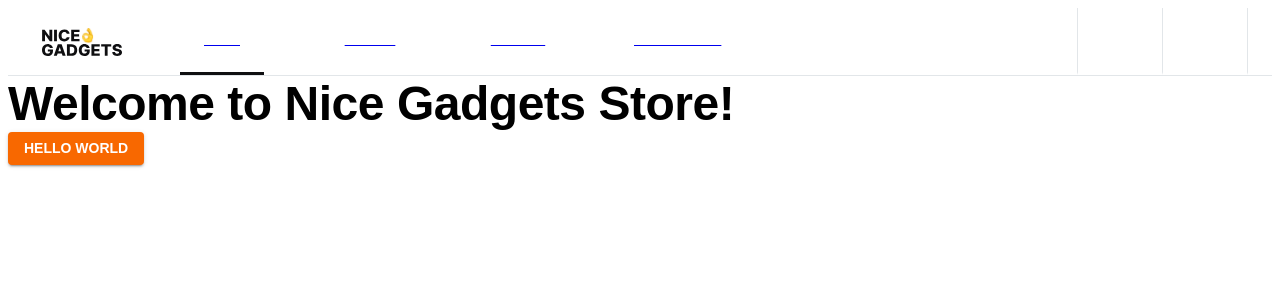
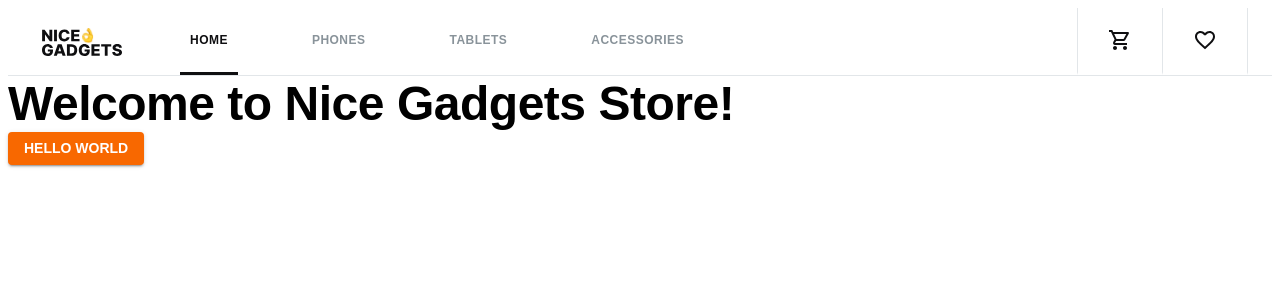
Before and after one commit to hattoriKanto/react_phone-catalog, a React (Vite) app: page /#/ in a window 1280 px wide. Shown: the top 300 px of the page. Built offline with nearby package versions, Linux system fonts and the light colour scheme.

Commit message:
fix and refactor code header in header component

```diff
--- a/src/components/Header/ActiveLink.tsx
+++ b/src/components/Header/ActiveLink.tsx
@@ -1,5 +1,6 @@
 import { CSSProperties } from 'react';
-import { HeaderNavButton, HeaderNavLinks } from '.';
+import { HeaderNavLinks } from '.';
+import { Button, Typography } from '@mui/material';
 
 interface ActiveLinkProps {
   label: string | JSX.Element;
@@ -18,17 +19,30 @@ export const ActiveLink: React.FC<ActiveLinkProps> = ({
     <HeaderNavLinks
       to={to}
       style={({ isActive }) => (isActive ? activeStyle : undefined)}
-      borderLeft={isJSXElem}
+      borderleft={isJSXElem.toString()}
     >
-      {({ isActive }) => (
-        <HeaderNavButton
-          disableElevation
-          disableRipple
-          color={isActive ? 'warning' : 'inherit'}
-        >
-          {label}
-        </HeaderNavButton>
-      )}
+      {({ isActive }) => {
+        return !isJSXElem ? (
+          <Typography
+            color={isActive ? 'primary' : 'secondary'}
+            variant="subtitle1"
+          >
+            {label}
+          </Typography>
+        ) : (
+          <Button
+            sx={{
+              '&:hover': {
+                background: 'transparent',
+              },
+            }}
+            disableElevation
+            disableRipple
+          >
+            {label}
+          </Button>
+        );
+      }}
     </HeaderNavLinks>
   );
 };
--- a/src/components/Header/Header.tsx
+++ b/src/components/Header/Header.tsx
@@ -25,16 +25,16 @@ export const Header: React.FC = () => {
   const handleChangeIcon = (link: string) => {
     if (link === HeaderOtherLinks.cart) {
       return locationPathname === HeaderOtherLinks.cart ? (
-        <ShoppingCartIcon color="warning"></ShoppingCartIcon>
+        <ShoppingCartIcon color="primary"></ShoppingCartIcon>
       ) : (
-        <ShoppingCartOutlinedIcon></ShoppingCartOutlinedIcon>
+        <ShoppingCartOutlinedIcon color="primary"></ShoppingCartOutlinedIcon>
       );
     }
 
     return locationPathname === HeaderOtherLinks.favourites ? (
-      <FavoriteIcon color="warning"></FavoriteIcon>
+      <FavoriteIcon color="primary"></FavoriteIcon>
     ) : (
-      <FavoriteBorderIcon></FavoriteBorderIcon>
+      <FavoriteBorderIcon color="primary"></FavoriteBorderIcon>
     );
   };
 
@@ -45,7 +45,7 @@ export const Header: React.FC = () => {
           <HeaderLogoLink to="">
             <Box
               component="img"
-              src="/img/header/logo.svg"
+              src="img/header/logo.svg"
               alt="Nice Gadget Logo"
             />
           </HeaderLogoLink>
--- a/src/components/Header/NavMenu.tsx
+++ b/src/components/Header/NavMenu.tsx
@@ -1,16 +1,16 @@
 import React from 'react';
-import { Box } from '@mui/material';
+import { Box, ListItem } from '@mui/material';
 
-import { NavList, NavListItem } from './Styles';
 import { HeaderNavLinks } from '../../types/HeaderNavLinks';
 import { ActiveLink } from './ActiveLink';
+import { NavList } from '.';
 
 export const NavMenu: React.FC = () => {
   return (
     <Box component="nav">
-      <NavList>
+      <NavList style={{ padding: 0 }}>
         {Object.entries(HeaderNavLinks).map(([text, link]) => (
-          <NavListItem key={text}>
+          <ListItem key={text} style={{ padding: 0 }}>
             <ActiveLink
               label={text}
               to={link}
@@ -18,7 +18,7 @@ export const NavMenu: React.FC = () => {
                 borderBottom: '3px solid #0f0f11',
               }}
             />
-          </NavListItem>
+          </ListItem>
         ))}
       </NavList>
     </Box>
--- a/src/components/Header/Styles.tsx
+++ b/src/components/Header/Styles.tsx
@@ -1,19 +1,11 @@
-import {
-  AppBar,
-  Box,
-  Button,
-  Container,
-  List,
-  ListItem,
-  styled,
-} from '@mui/material';
+import { AppBar, Box, Container, List, styled } from '@mui/material';
 import { NavLink } from 'react-router-dom';
 
 export const HeaderBar = styled(AppBar)(() => ({
   position: 'sticky',
 
-  background: '#fff',
-  color: 'inherit',
+  background: 'transparent',
+
   boxShadow: 'none',
   borderBottom: '1px solid #e2e6e9',
 
@@ -21,7 +13,6 @@ export const HeaderBar = styled(AppBar)(() => ({
 }));
 
 export const HeaderContainer = styled(Container)(() => ({
-  paddingInline: '24px',
   display: 'flex',
   alignItems: 'center',
   justifyContent: 'space-between',
@@ -46,47 +37,35 @@ export const HeaderLogoLink = styled(NavLink)(() => ({
 }));
 
 export const HeaderNavLinks = styled(NavLink)(
-  ({ borderLeft }: { borderLeft: boolean }) => ({
-    paddingInline: '10px',
+  ({ borderleft }: { borderleft: string }) => ({
     display: 'flex',
     alignItems: 'center',
+    paddingInline: '10px',
     minHeight: '64px',
 
+    textDecoration: 'none',
+
     borderBottom: '3px solid transparent',
+    borderLeft: borderleft === 'true' ? '1px solid #e2e6e9' : 'none',
 
     transition: 'border-bottom 500ms',
-    borderLeft: borderLeft ? '1px solid #e2e6e9' : 'none',
 
     '&:hover': {
       borderBottom: '3px solid #0f0f11',
     },
 
+    '&:active': {
+      color: 'initial',
+    },
+
     '&:last-child': {
-      borderRight: borderLeft ? '1px solid #e2e6e9' : 'none',
+      borderRight: borderleft === 'true' ? '1px solid #e2e6e9' : 'none',
     },
   }),
 );
 
-export const HeaderNavButton = styled(Button)(() => ({
-  padding: '0',
-  width: '100%',
-
-  fontSize: '12px',
-  fontWeight: 700,
-  textTransform: 'uppercase',
-
-  '&:hover': {
-    background: 'transparent',
-  },
-}));
-
 export const NavList = styled(List)(() => ({
-  padding: '0',
   display: 'flex',
   alignItems: 'center',
   gap: '64px',
 }));
-
-export const NavListItem = styled(ListItem)(() => ({
-  padding: '0',
-}));
```
